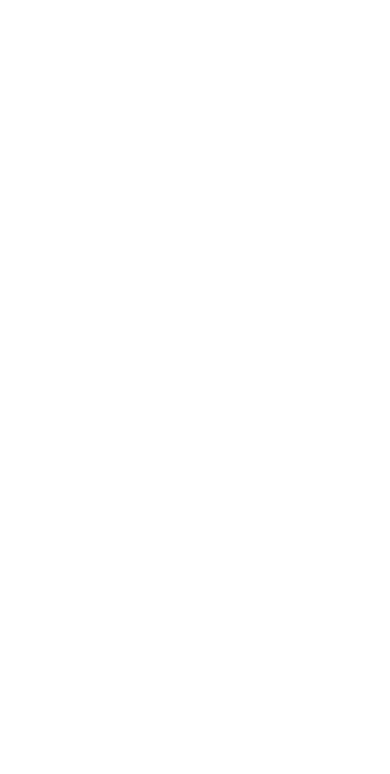
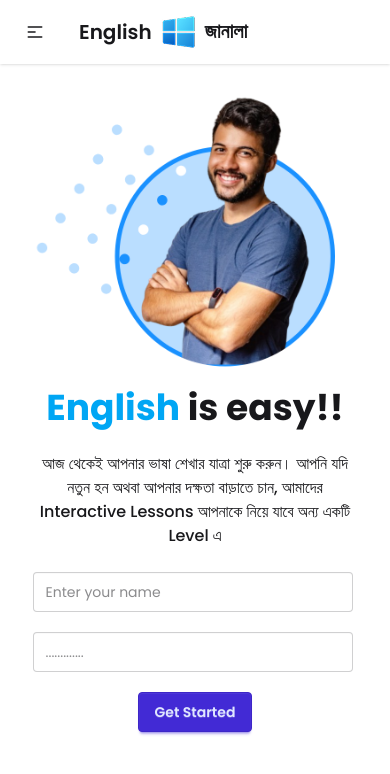
Before and after one commit to badhon-cse/english-janala, a plain HTML site: page index.html in a window 390 px wide. Drawn offline with nearby package versions, Linux system fonts and the light colour scheme.

Commit message:
header and banner section design

```diff
--- a/index.html
+++ b/index.html
@@ -34,5 +34,85 @@
     <!-- Stylesheet -->
     <link rel="stylesheet" href="./styles/style.css" />
   </head>
-  <body></body>
+  <body>
+    <header>
+      <div class="navbar bg-base-100 shadow-sm">
+        <div class="navbar-start">
+          <div class="dropdown">
+            <div tabindex="0" role="button" class="btn btn-ghost lg:hidden">
+              <svg
+                xmlns="http://www.w3.org/2000/svg"
+                class="h-5 w-5"
+                fill="none"
+                viewBox="0 0 24 24"
+                stroke="currentColor"
+              >
+                <path
+                  stroke-linecap="round"
+                  stroke-linejoin="round"
+                  stroke-width="2"
+                  d="M4 6h16M4 12h8m-8 6h16"
+                />
+              </svg>
+            </div>
+            <ul
+              tabindex="0"
+              class="menu menu-sm dropdown-content bg-base-100 rounded-box z-1 mt-3 w-52 p-2 shadow"
+            >
+              <a href="" class="">
+                <i class="fa-solid fa-circle-question"></i>FAQ
+              </a>
+              <a href="" class="">
+                <i class="fa-solid fa-book-open"></i>Learn
+              </a>
+              <a href="" class="">
+                <i class="fa-solid fa-right-from-bracket"></i>Logout
+              </a>
+            </ul>
+          </div>
+          <a class="btn btn-ghost text-xl">
+            <span>English</span>
+            <img src="./assets/logo.png" alt="" />
+            <span class="bangla-font">জানালা</span>
+          </a>
+        </div>
+        <div class="navbar-end hidden lg:flex">
+          <ul class="menu menu-horizontal px-1 space-x-4">
+            <a href="" class="btn btn-outline btn-primary">
+              <i class="fa-solid fa-circle-question"></i>FAQ
+            </a>
+            <a href="" class="btn btn-outline btn-primary">
+              <i class="fa-solid fa-book-open"></i>Learn
+            </a>
+            <a href="" class="btn btn-outline btn-primary">
+              <i class="fa-solid fa-right-from-bracket"></i>Logout
+            </a>
+          </ul>
+        </div>
+      </div>
+    </header>
+    <section
+      class="banner flex flex-col-reverse md:flex-row justify-between md:gap-64 w-10/12 mx-auto items-center"
+    >
+      <div class="banner-content flex-1 text-center md:text-left">
+        <h1 class="text-4xl md:text-5xl font-bold mb-6">
+          <span class="text-sky-500">English</span> is easy!!
+        </h1>
+        <p class="text-md md:text-2xl font-medium mb-6">
+          আজ থেকেই আপনার ভাষা শেখার যাত্রা শুরু করুন। আপনি যদি নতুন হন অথবা
+          আপনার দক্ষতা বাড়াতে চান, আমাদের Interactive Lessons আপনাকে নিয়ে যাবে
+          অন্য একটি Level এ
+        </p>
+        <form class="flex flex-col gap-y-5 mb-5" action="">
+          <input type="text" placeholder="Enter your name" class="input" />
+          <input type="text" placeholder="............." class="input" />
+        </form>
+        <button class="btn btn-primary">Get Started</button>
+      </div>
+
+      <div class="banner-img flex-1 flex justify-end">
+        <img src="./assets/hero-student.png" alt="" />
+      </div>
+    </section>
+  </body>
 </html>
--- a/styles/style.css
+++ b/styles/style.css
@@ -0,0 +1,7 @@
+* {
+  font-family: "Poppins", sans-serif;
+}
+
+.bangla-font {
+  font-family: "Hind Siliguri", sans-serif;
+}
```
